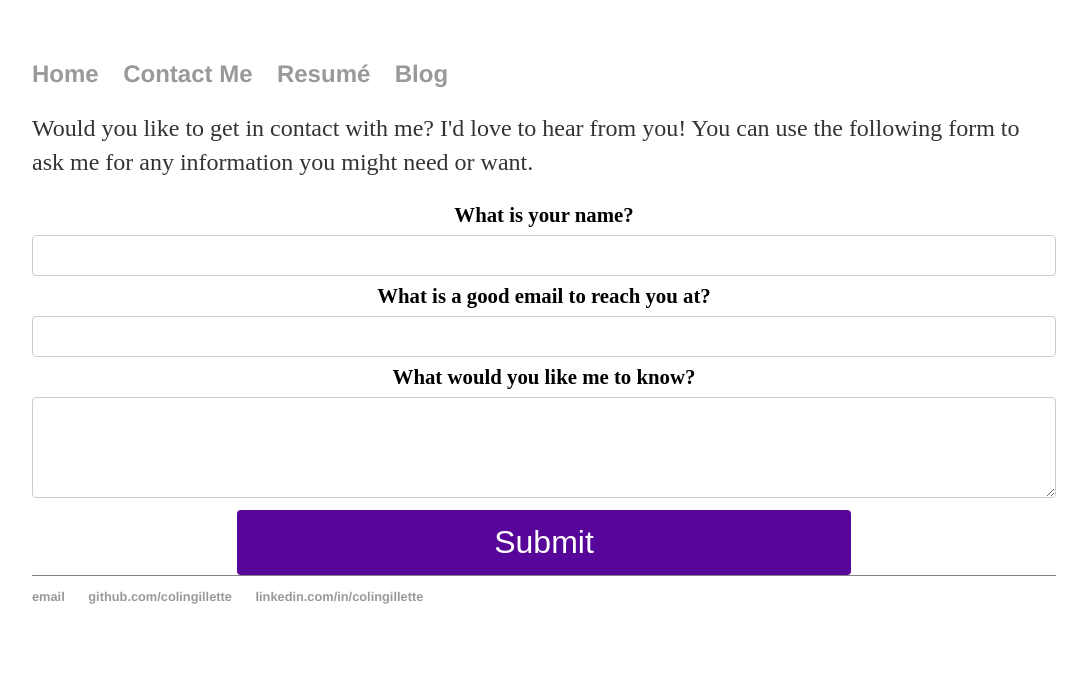
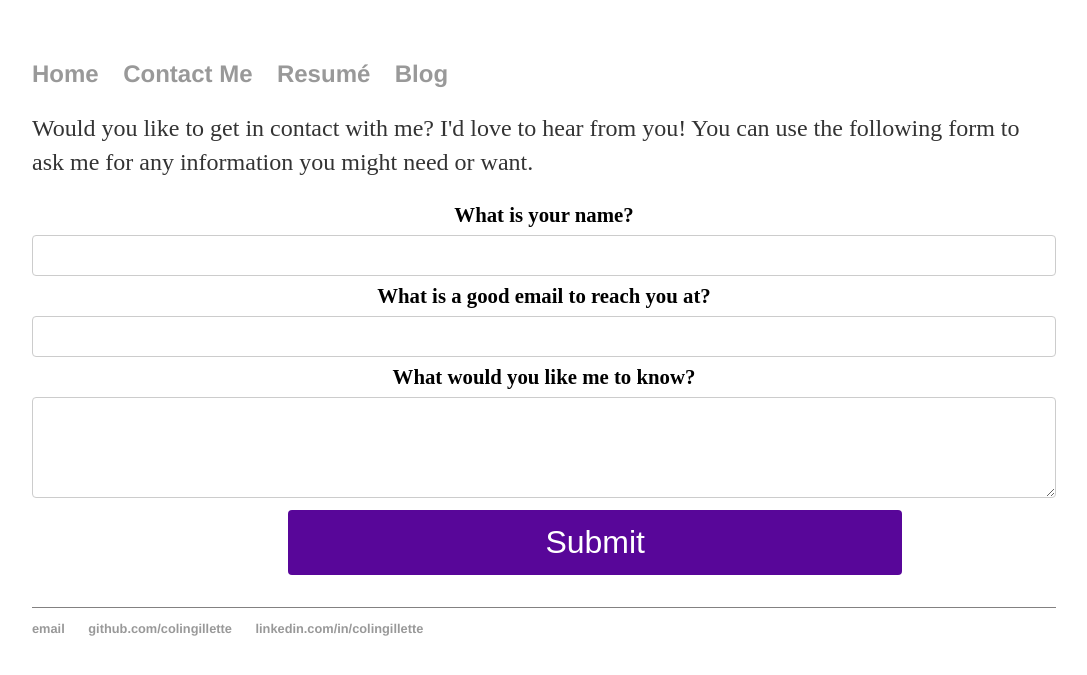
Before and after one commit to colingillette/colingillette.github.io, a Jekyll site: the page built from contact/index.html, in a window 1280 px wide. Shown: the top 675 px of the page, without its empty margins (96-1183 px from the left). Built offline with Jekyll 4.4.1, drawn with Linux system fonts in a browser that asks for light colours.

Commit message:
edits to contact form style submit button

```diff
--- a/css/main.css
+++ b/css/main.css
@@ -87,7 +87,8 @@ input[type="submit"] {
     background-color: #580699;
     color: white;
     padding: 14px 20px;
-    margin: auto;
+    margin-bottom: 1em;
+    margin-left: 10%;
     border: none;
     border-radius: 4px;
     cursor: pointer;
```
